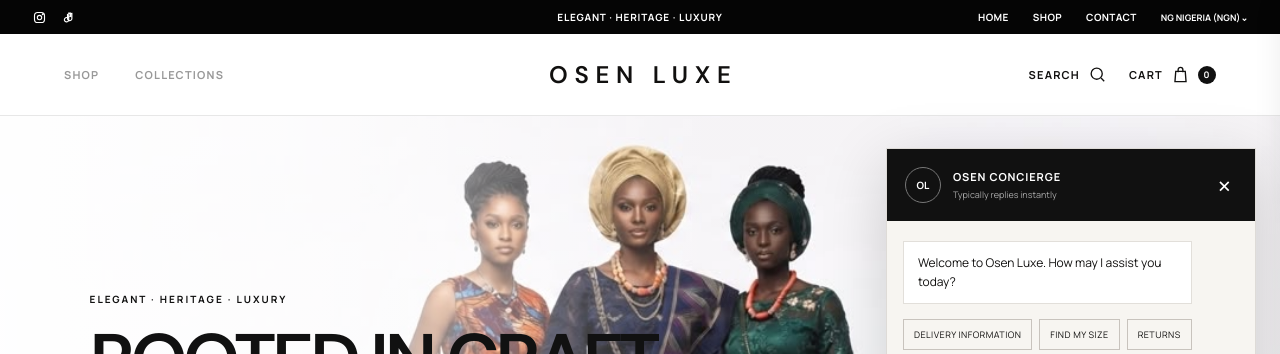
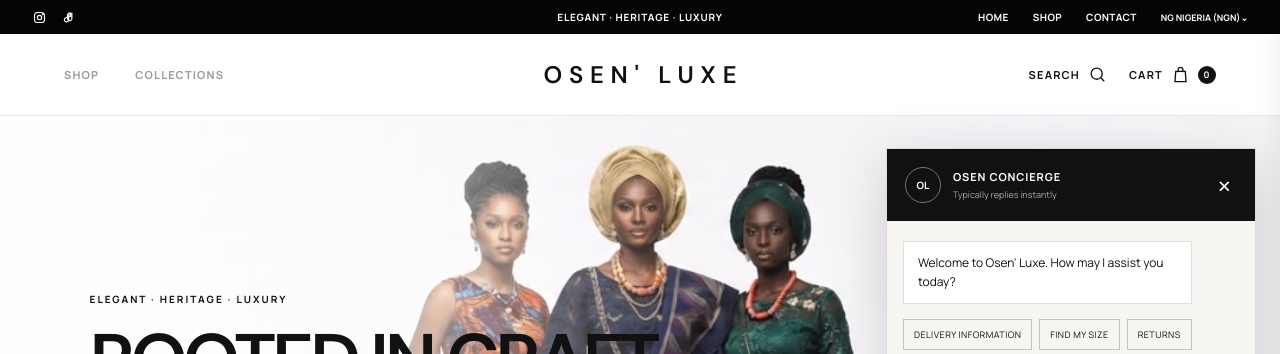
Before and after one commit to Mheek-frosh/osen, a React (Vite) app: page / in a window 1280 px wide. Both pictures are taken after a click on the button "Open Osen Concierge". Shown: the top 354 px of the page. Built offline with nearby package versions, Linux system fonts and the light colour scheme; a web font is replaced by a local one.

Commit message:
Rename brand to Osen' Luxe

```diff
--- a/index.html
+++ b/index.html
@@ -3,8 +3,8 @@
   <head>
     <meta charset="UTF-8" />
     <meta name="viewport" content="width=device-width, initial-scale=1.0" />
-    <meta name="description" content="Osen Luxe — contemporary Nigerian occasionwear, bags and shoes." />
-    <title>Osen Luxe — Made to be remembered</title>
+    <meta name="description" content="Osen' Luxe — contemporary Nigerian occasionwear, bags and shoes." />
+    <title>Osen' Luxe — Made to be remembered</title>
   </head>
   <body>
     <div id="root"></div>
--- a/src/components/ChatbotWidget.jsx
+++ b/src/components/ChatbotWidget.jsx
@@ -16,7 +16,7 @@ function getReply(message){
 export default function ChatbotWidget(){
   const [open,setOpen]=useState(false);
   const [input,setInput]=useState('');
-  const [messages,setMessages]=useState([{id:1,from:'bot',text:'Welcome to Osen Luxe. How may I assist you today?'}]);
+  const [messages,setMessages]=useState([{id:1,from:'bot',text:"Welcome to Osen' Luxe. How may I assist you today?"}]);
   const endRef=useRef(null);
 
   useEffect(()=>{if(open)endRef.current?.scrollIntoView({behavior:'smooth'})},[messages,open]);
@@ -30,7 +30,7 @@ export default function ChatbotWidget(){
   };
 
   return <div className={`chatbot ${open?'is-open':''}`}>
-    <section className="chat-panel" aria-hidden={!open} aria-label="Osen Luxe assistant">
+    <section className="chat-panel" aria-hidden={!open} aria-label="Osen' Luxe assistant">
       <header className="chat-head"><div><span>OL</span><p><strong>Osen Concierge</strong><small>Typically replies instantly</small></p></div><button onClick={()=>setOpen(false)} aria-label="Close chat">×</button></header>
       <div className="chat-messages">
         {messages.map(message=><div key={message.id} className={`chat-message ${message.from}`}>{message.text}</div>)}
--- a/src/components/Footer.jsx
+++ b/src/components/Footer.jsx
@@ -1,2 +1,2 @@
 import { Link } from 'react-router-dom';
-export default function Footer(){return <footer><div className="footer-logo"><strong>OSEN</strong><span>LUXE</span><p>Elegant · Heritage · Luxury</p></div><div><h4>Shop</h4><Link to="/shop">New in</Link><Link to="/collections">Collections</Link><Link to="/search">Search</Link></div><div><h4>Client care</h4><Link to="/contact">Contact</Link><Link to="/cart">Delivery & returns</Link></div><div><h4>Follow</h4><a href="#">Instagram</a><a href="#">TikTok</a><a href="#">Facebook</a></div><p className="copyright">© 2026 Osen Luxe · Abuja, Nigeria</p></footer>}
+export default function Footer(){return <footer><div className="footer-logo"><strong>OSEN'</strong><span>LUXE</span><p>Elegant · Heritage · Luxury</p></div><div><h4>Shop</h4><Link to="/shop">New in</Link><Link to="/collections">Collections</Link><Link to="/search">Search</Link></div><div><h4>Client care</h4><Link to="/contact">Contact</Link><Link to="/cart">Delivery & returns</Link></div><div><h4>Follow</h4><a href="#">Instagram</a><a href="#">TikTok</a><a href="#">Facebook</a></div><p className="copyright">© 2026 Osen' Luxe · Abuja, Nigeria</p></footer>}
--- a/src/components/Header.jsx
+++ b/src/components/Header.jsx
@@ -19,7 +19,7 @@ export default function Header(){
       <div className="main-nav">
         <button className="mobile-menu-button" onClick={()=>setMenuOpen(true)} aria-label="Open menu"><i></i><i></i></button>
         <nav className="primary-links"><NavLink to="/shop">Shop</NavLink><NavLink to="/collections">Collections</NavLink></nav>
-        <Link className="wordmark" to="/"><strong>OSEN LUXE</strong></Link>
+        <Link className="wordmark" to="/"><strong>OSEN' LUXE</strong></Link>
         <div className="mobile-nav-tools">
           <button onClick={()=>setSearchOpen(value=>!value)} aria-label="Search"><SearchIcon/></button>
           <button onClick={()=>{setSearchOpen(false);setCartOpen(true)}} aria-label={`Cart with ${count} items`}><BagIcon/><span>{count}</span></button>
--- a/src/pages/Contact.jsx
+++ b/src/pages/Contact.jsx
@@ -1,2 +1,2 @@
 import { ArrowUpRight } from '../components/Icons';
-export default function Contact(){return <><section className="page-hero"><p className="eyebrow">Client care</p><h1>Contact us</h1><p>We would love to help with your Osen Luxe experience.</p></section><section className="contact-grid section-pad"><div><p className="eyebrow">The atelier</p><h2>Abuja, Nigeria</h2><p>Monday—Saturday<br/>10:00—18:00 WAT</p><a href="mailto:hello@osenluxe.com">hello@osenluxe.com</a><a href="tel:+2348000000000">+234 800 000 0000</a></div><form onSubmit={e=>{e.preventDefault();e.currentTarget.reset()}}><label>Name<input required/></label><label>Email<input type="email" required/></label><label>Message<textarea rows="6" required></textarea></label><button className="btn btn-dark">Send enquiry <ArrowUpRight/></button></form></section></>}
+export default function Contact(){return <><section className="page-hero"><p className="eyebrow">Client care</p><h1>Contact us</h1><p>We would love to help with your Osen' Luxe experience.</p></section><section className="contact-grid section-pad"><div><p className="eyebrow">The atelier</p><h2>Abuja, Nigeria</h2><p>Monday—Saturday<br/>10:00—18:00 WAT</p><a href="mailto:hello@osenluxe.com">hello@osenluxe.com</a><a href="tel:+2348000000000">+234 800 000 0000</a></div><form onSubmit={e=>{e.preventDefault();e.currentTarget.reset()}}><label>Name<input required/></label><label>Email<input type="email" required/></label><label>Message<textarea rows="6" required></textarea></label><button className="btn btn-dark">Send enquiry <ArrowUpRight/></button></form></section></>}
--- a/src/pages/NotFound.jsx
+++ b/src/pages/NotFound.jsx
@@ -1,3 +1,3 @@
 import { Link } from 'react-router-dom';
 import { ArrowUpRight } from '../components/Icons';
-export default function NotFound(){return <section className="not-found section-pad"><p className="eyebrow">404 · Osen Luxe</p><h1>Not found.</h1><p>The page you are looking for has moved or no longer exists.</p><Link className="btn btn-dark" to="/">Return home <ArrowUpRight/></Link></section>}
+export default function NotFound(){return <section className="not-found section-pad"><p className="eyebrow">404 · Osen' Luxe</p><h1>Not found.</h1><p>The page you are looking for has moved or no longer exists.</p><Link className="btn btn-dark" to="/">Return home <ArrowUpRight/></Link></section>}
--- a/src/pages/Shop.jsx
+++ b/src/pages/Shop.jsx
@@ -4,4 +4,4 @@ import ProductGrid from '../components/ProductGrid';
 import { categories, products } from '../data/products';
 
 const filters=[['all','All'],...categories.map(category=>[category.id,category.label])];
-export default function Shop(){const [params,setParams]=useSearchParams();const initial=params.get('category')||'all';const [active,setActive]=useState(initial);const items=useMemo(()=>active==='all'?products:products.filter(p=>p.category===active),[active]);const choose=value=>{setActive(value);setParams(value==='all'?{}:{category:value})};return <><section className="page-hero"><p className="eyebrow">The complete collection</p><h1>Shop Osen Luxe</h1><p>Modern Nigerian occasionwear and accessories, designed in Abuja.</p></section><section className="shop-layout section-pad"><div className="shop-toolbar"><div className="filters">{filters.map(([value,label])=><button key={value} className={active===value?'active':''} onClick={()=>choose(value)}>{label}</button>)}</div><span className="result-count">{items.length} pieces</span></div><ProductGrid items={items}/></section></>}
+export default function Shop(){const [params,setParams]=useSearchParams();const initial=params.get('category')||'all';const [active,setActive]=useState(initial);const items=useMemo(()=>active==='all'?products:products.filter(p=>p.category===active),[active]);const choose=value=>{setActive(value);setParams(value==='all'?{}:{category:value})};return <><section className="page-hero"><p className="eyebrow">The complete collection</p><h1>Shop Osen' Luxe</h1><p>Modern Nigerian occasionwear and accessories, designed in Abuja.</p></section><section className="shop-layout section-pad"><div className="shop-toolbar"><div className="filters">{filters.map(([value,label])=><button key={value} className={active===value?'active':''} onClick={()=>choose(value)}>{label}</button>)}</div><span className="result-count">{items.length} pieces</span></div><ProductGrid items={items}/></section></>}
```
Also changed, not shown: src/pages/Checkout.jsx (+1 -1 lines), src/pages/Home.jsx (+4 -4 lines), 1 other file (tests, documents, lock files or other folders).
